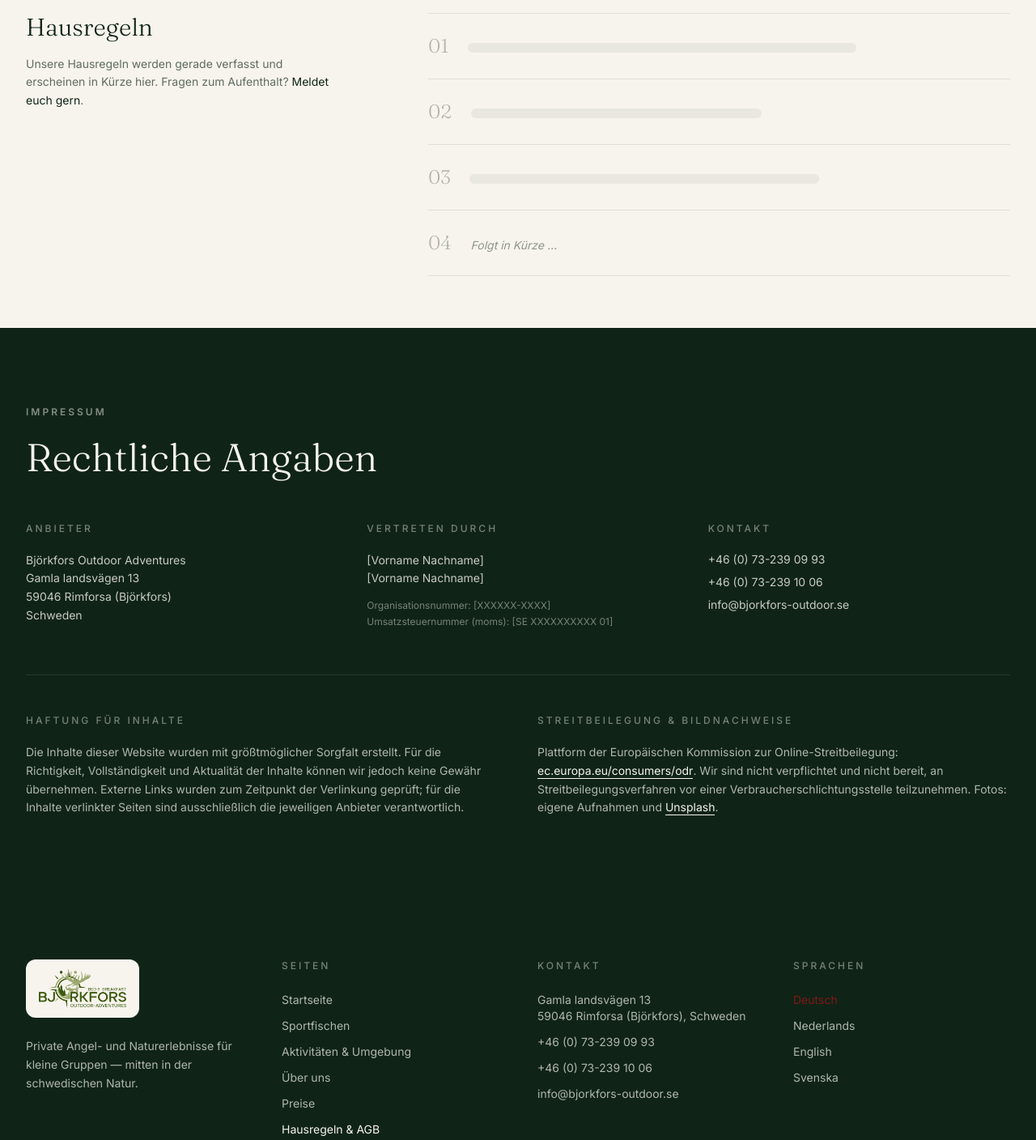
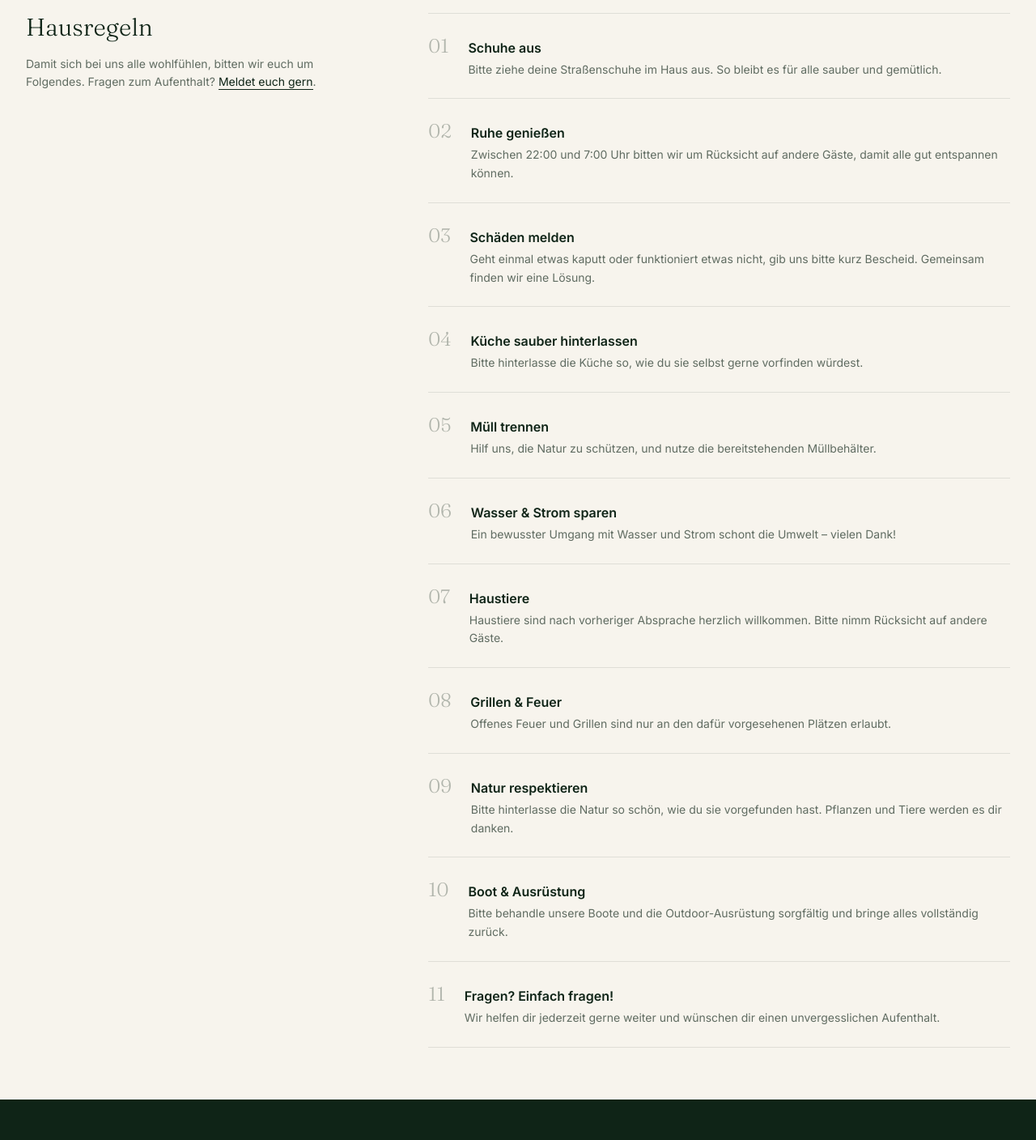
Before and after one commit to Bigsn0w/https-www.bjorkfors-outdoor.se-, a plain HTML site: page de/hausregeln.html in a window 1280 px wide. Shown: the part 460-1868 px from the top of the page at 81% size. Drawn offline with nearby package versions, Linux system fonts and the light colour scheme.

Commit message:
Hausregeln (de) mit 11 Regeln befüllt, Organisationsnummer im Impressum ergänzt, fehlendes ">" bei Meta-Description auf allen de-Seiten geschlossen

```diff
--- a/de/hausregeln.html
+++ b/de/hausregeln.html
@@ -4,7 +4,7 @@
   <meta charset="UTF-8">
   <meta name="viewport" content="width=device-width, initial-scale=1.0">
   <title>Hausregeln &amp; AGB — Björkfors Outdoor, Schweden</title>
-  <meta name="description" content="Hausregeln, Allgemeine Geschäftsbedingungen und Impressum von Björkfors Outdoor Adventures — Bed &amp; Breakfast und Angelverleih in Björkfors, Östergötland, Schweden."
+  <meta name="description" content="Hausregeln, Allgemeine Geschäftsbedingungen und Impressum von Björkfors Outdoor Adventures — Bed &amp; Breakfast und Angelverleih in Björkfors, Östergötland, Schweden.">
   <!-- SEO: Canonical, Sprachversionen, Social Cards -->
   <link rel="canonical" href="https://www.bjorkfors-outdoor.se/de/hausregeln.html">
   <link rel="alternate" hreflang="nl" href="https://www.bjorkfors-outdoor.se/hausregeln.html">
@@ -202,32 +202,93 @@
       </p>
     </section>
 
-    <!-- ============ HAUSREGELN (Platzhalter) ============ -->
+    <!-- ============ HAUSREGELN ============ -->
     <section class="mx-auto max-w-7xl px-5 py-16 sm:px-8" aria-label="Hausregeln">
       <div class="grid gap-12 lg:grid-cols-[1fr_1.6fr]">
         <div>
           <h2 class="font-display text-3xl font-light">Hausregeln</h2>
           <p class="mt-4 max-w-sm font-body text-sm leading-relaxed text-forest-950/65">
-            Unsere Hausregeln werden gerade verfasst und erscheinen in Kürze hier.
+            Damit sich bei uns alle wohlfühlen, bitten wir euch um Folgendes.
             Fragen zum Aufenthalt? <a href="kontakt.html" class="editorial-link text-forest-950">Meldet euch gern</a>.
           </p>
         </div>
-        <ol class="space-y-0" aria-label="Hausregeln — folgen in Kürze">
+        <ol class="space-y-0" aria-label="Unsere Hausregeln">
           <li class="flex items-baseline gap-6 border-t border-forest-950/10 py-6">
             <span class="font-display text-2xl font-light text-forest-950/30">01</span>
-            <span class="h-3 w-2/3 rounded-full bg-forest-950/[0.06]" aria-hidden="true"></span>
+            <div>
+              <p class="font-body text-base font-semibold text-forest-950">Schuhe aus</p>
+              <p class="mt-1 font-body text-sm leading-relaxed text-forest-950/65">Bitte ziehe deine Straßenschuhe im Haus aus. So bleibt es für alle sauber und gemütlich.</p>
+            </div>
           </li>
           <li class="flex items-baseline gap-6 border-t border-forest-950/10 py-6">
             <span class="font-display text-2xl font-light text-forest-950/30">02</span>
-            <span class="h-3 w-1/2 rounded-full bg-forest-950/[0.06]" aria-hidden="true"></span>
+            <div>
+              <p class="font-body text-base font-semibold text-forest-950">Ruhe genießen</p>
+              <p class="mt-1 font-body text-sm leading-relaxed text-forest-950/65">Zwischen 22:00 und 7:00 Uhr bitten wir um Rücksicht auf andere Gäste, damit alle gut entspannen können.</p>
+            </div>
           </li>
           <li class="flex items-baseline gap-6 border-t border-forest-950/10 py-6">
             <span class="font-display text-2xl font-light text-forest-950/30">03</span>
-            <span class="h-3 w-3/5 rounded-full bg-forest-950/[0.06]" aria-hidden="true"></span>
+            <div>
+              <p class="font-body text-base font-semibold text-forest-950">Schäden melden</p>
+              <p class="mt-1 font-body text-sm leading-relaxed text-forest-950/65">Geht einmal etwas kaputt oder funktioniert etwas nicht, gib uns bitte kurz Bescheid. Gemeinsam finden wir eine Lösung.</p>
+            </div>
+          </li>
+          <li class="flex items-baseline gap-6 border-t border-forest-950/10 py-6">
+            <span class="font-display text-2xl font-light text-forest-950/30">04</span>
+            <div>
+              <p class="font-body text-base font-semibold text-forest-950">Küche sauber hinterlassen</p>
+              <p class="mt-1 font-body text-sm leading-relaxed text-forest-950/65">Bitte hinterlasse die Küche so, wie du sie selbst gerne vorfinden würdest.</p>
+            </div>
+          </li>
+          <li class="flex items-baseline gap-6 border-t border-forest-950/10 py-6">
+            <span class="font-display text-2xl font-light text-forest-950/30">05</span>
+            <div>
+              <p class="font-body text-base font-semibold text-forest-950">Müll trennen</p>
+              <p class="mt-1 font-body text-sm leading-relaxed text-forest-950/65">Hilf uns, die Natur zu schützen, und nutze die bereitstehenden Müllbehälter.</p>
+            </div>
+          </li>
+          <li class="flex items-baseline gap-6 border-t border-forest-950/10 py-6">
+            <span class="font-display text-2xl font-light text-forest-950/30">06</span>
+            <div>
+              <p class="font-body text-base font-semibold text-forest-950">Wasser &amp; Strom sparen</p>
+              <p class="mt-1 font-body text-sm leading-relaxed text-forest-950/65">Ein bewusster Umgang mit Wasser und Strom schont die Umwelt – vielen Dank!</p>
+            </div>
+          </li>
+          <li class="flex items-baseline gap-6 border-t border-forest-950/10 py-6">
+            <span class="font-display text-2xl font-light text-forest-950/30">07</span>
+            <div>
+              <p class="font-body text-base font-semibold text-forest-950">Haustiere</p>
+              <p class="mt-1 font-body text-sm leading-relaxed text-forest-950/65">Haustiere sind nach vorheriger Absprache herzlich willkommen. Bitte nimm Rücksicht auf andere Gäste.</p>
+            </div>
+          </li>
+          <li class="flex items-baseline gap-6 border-t border-forest-950/10 py-6">
+            <span class="font-display text-2xl font-light text-forest-950/30">08</span>
+            <div>
+              <p class="font-body text-base font-semibold text-forest-950">Grillen &amp; Feuer</p>
+              <p class="mt-1 font-body text-sm leading-relaxed text-forest-950/65">Offenes Feuer und Grillen sind nur an den dafür vorgesehenen Plätzen erlaubt.</p>
+            </div>
+          </li>
+          <li class="flex items-baseline gap-6 border-t border-forest-950/10 py-6">
+            <span class="font-display text-2xl font-light text-forest-950/30">09</span>
+            <div>
+              <p class="font-body text-base font-semibold text-forest-950">Natur respektieren</p>
+              <p class="mt-1 font-body text-sm leading-relaxed text-forest-950/65">Bitte hinterlasse die Natur so schön, wie du sie vorgefunden hast. Pflanzen und Tiere werden es dir danken.</p>
+            </div>
+          </li>
+          <li class="flex items-baseline gap-6 border-t border-forest-950/10 py-6">
+            <span class="font-display text-2xl font-light text-forest-950/30">10</span>
+            <div>
+              <p class="font-body text-base font-semibold text-forest-950">Boot &amp; Ausrüstung</p>
+              <p class="mt-1 font-body text-sm leading-relaxed text-forest-950/65">Bitte behandle unsere Boote und die Outdoor-Ausrüstung sorgfältig und bringe alles vollständig zurück.</p>
+            </div>
           </li>
           <li class="flex items-baseline gap-6 border-y border-forest-950/10 py-6">
-            <span class="font-display text-2xl font-light text-forest-950/30">04</span>
-            <span class="font-body text-sm italic text-forest-950/45">Folgt in Kürze …</span>
+            <span class="font-display text-2xl font-light text-forest-950/30">11</span>
+            <div>
+              <p class="font-body text-base font-semibold text-forest-950">Fragen? Einfach fragen!</p>
+              <p class="mt-1 font-body text-sm leading-relaxed text-forest-950/65">Wir helfen dir jederzeit gerne weiter und wünschen dir einen unvergesslichen Aufenthalt.</p>
+            </div>
           </li>
         </ol>
       </div>
@@ -256,7 +317,7 @@
               [Vorname Nachname]
             </p>
             <p class="mt-3 font-body text-xs leading-relaxed text-cream/45">
-              Organisationsnummer: [XXXXXX-XXXX]<br>
+              Organisationsnummer: 559472-3958<br>
               Umsatzsteuernummer (moms): [SE XXXXXXXXXX 01]
             </p>
           </div>
```
Also changed, not shown: de/aktivitaeten.html (+1 -1 lines), de/bed-and-breakfast.html (+1 -1 lines), de/index.html (+1 -1 lines), de/kanu-kajak-sup.html (+1 -1 lines), de/kontakt.html (+1 -1 lines), de/preisliste.html (+1 -1 lines), de/sportfischen.html (+1 -1 lines).
